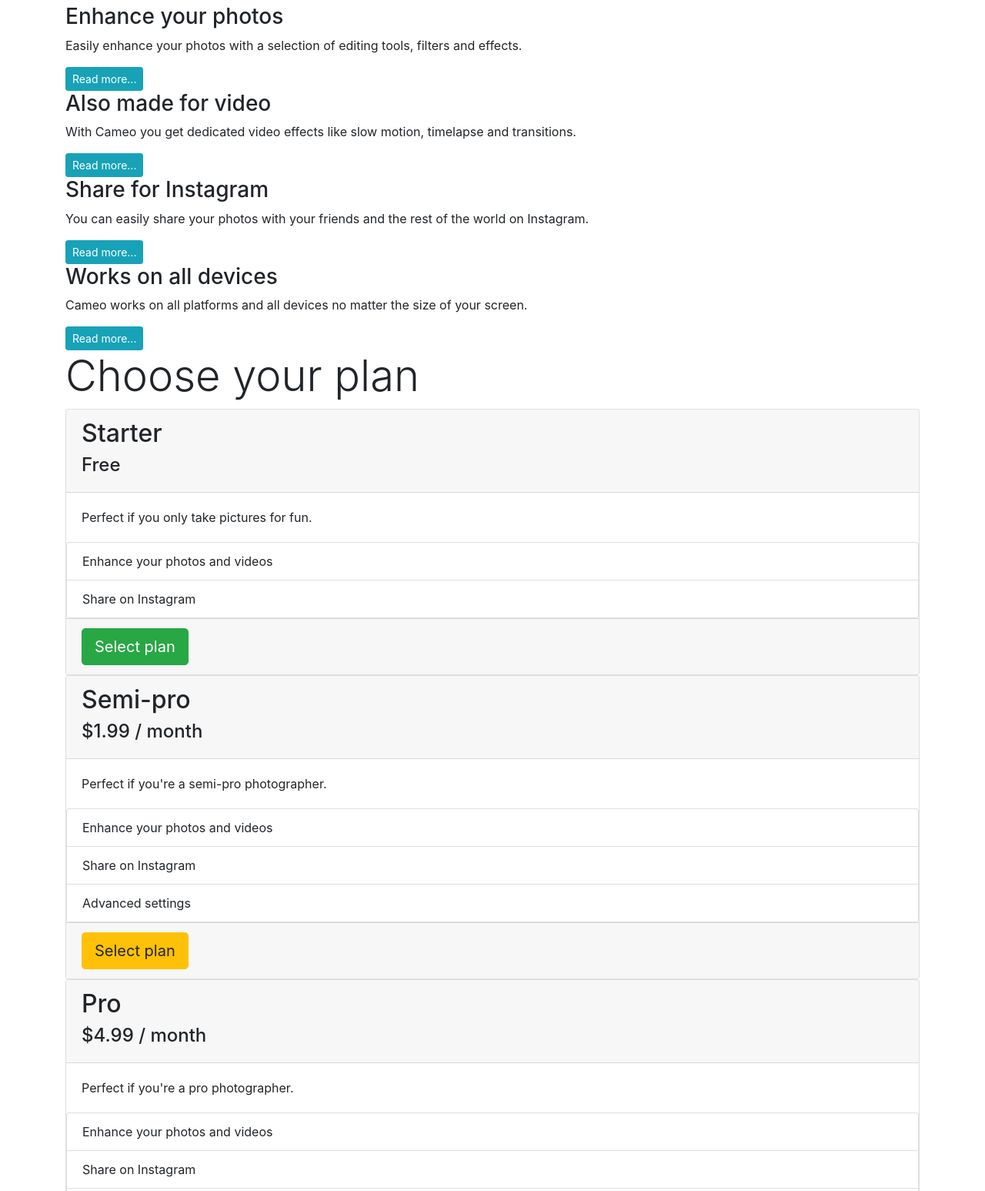
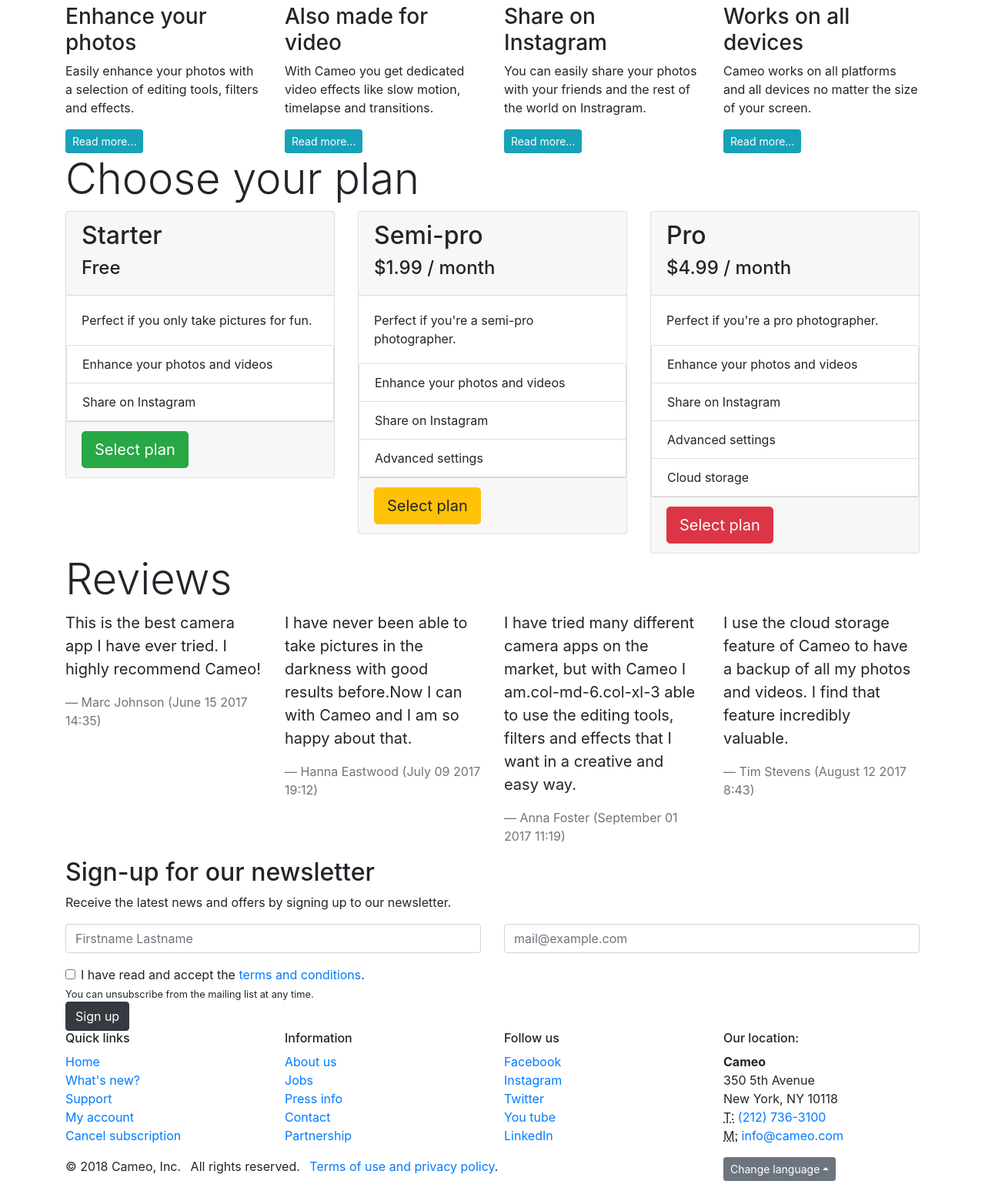
Before and after one commit to milena-mica/Cameo, a plain HTML site: page index.html in a window 1280 px wide. Shown: the part 2531-4078 px from the top of the page at 77% size. Drawn offline with nearby package versions, Linux system fonts and the light colour scheme.

Commit message:
Responsive Adjustments

```diff
--- a/index.html
+++ b/index.html
@@ -116,6 +116,7 @@
         <a href="#carousel" class="carousel-control-prev" role="button" data-slide="prev">
           <span class="carousel-control-prev-icon" aria-hidden="true"></span>
           <span class="sr-only">Previous</span>
+        </a>
         <a href="#carousel" class="carousel-control-next" role="button" data-slide="next">
           <span class="carousel-control-next-icon" aria-hidden="true"></span>
           <span class="sr-only">Next</span>
@@ -124,21 +125,33 @@
   </section>
   <section id="features">
       <h2 class="display-4">Features</h2>
+      <div class="row">
+        <div class="col-12 col-sm-6 col-lg-3">
           <h3>Enhance your photos</h3>
           <p>Easily enhance your photos with a selection of editing tools, filters and effects.</p>
           <a href="#" class="btn btn-sm btn-info">Read more...</a>
+        </div>
+        <div class="col-12 col-sm-6 col-lg-3">
           <h3>Also made for video</h3>
           <p>With Cameo you get dedicated video effects like slow motion, timelapse and transitions.</p>
           <a href="#" class="btn btn-sm btn-info">Read more...</a>
-    <h3>Share for Instagram</h3>
-    <p>You can easily share your photos with your friends and the rest of the world on Instagram.</p>
+        </div>
+        <div class="col-12 col-sm-6 col-lg-3">
+          <h3>Share on Instagram</h3>
+          <p>You can easily share your photos with your friends and the rest of the world on Instragram.</p>
           <a href="#" class="btn btn-sm btn-info">Read more...</a>
+        </div>
+        <div class="col-12 col-sm-6 col-lg-3">
           <h3>Works on all devices</h3>
           <p>Cameo works on all platforms and all devices no matter the size of your screen.</p>
           <a href="#" class="btn btn-sm btn-info">Read more...</a>
+        </div>
+      </div>
     </section>
    <section id="pricing">
     <h2 class="display-4">Choose your plan</h2>
+     <div class="row">
+       <div class="col-12 col-md-4">
           <div class="card">
           <div class="card-header">
            <h2>Starter</h2>
@@ -155,6 +168,8 @@
            <a href="#" class="btn btn-success btn-lg">Select plan</a>
          </div>
        </div>
+     </div>
+     <div class="col-12 col-md-4">
        <div class="card">
         <div class="card-header">
           <h2>Semi-pro</h2>
@@ -172,6 +187,8 @@
           <a href="#" class="btn btn-warning btn-lg">Select plan</a>
         </div>
       </div>
+    </div>
+    <div class="col-12 col-md-4">
         <div class="card">
           <div class="card-header">
             <h2>Pro</h2>
@@ -190,32 +207,44 @@
             <a href="#" class="btn btn-danger btn-lg">Select plan</a>
           </div>
         </div>
+       </div>
+     </div>
    </section>
     <section id="reviews">
       <h2 class="display-4">Reviews</h2>
+       <div class="row">
+        <div class="col-12 col-md-6 col-xl-3">
        <blockquote class="blockquote">
          <p>This is the best camera app I have ever tried. I highly recommend Cameo!</p>
          <footer class="blockquote-footer">Marc Johnson <time datetime="2017-06-15T14:35">(June 15 2017 14:35)</time>
         </footer>
        </blockquote>
+      </div>
+      <div class="col-12 col-md-6 col-xl-3">
       <blockquote class="blockquote">
          <p>I have never been able to take pictures in the darkness with good results before.Now I can with Cameo and I
           am so happy about that.</p>
          <footer class="blockquote-footer">Hanna Eastwood <time datetime="2017-07-09T19:12">(July 09 2017 19:12)</time>
         </footer>
       </blockquote>
+      </div>
+      <div class="col-12 col-md-6 col-xl-3">
       <blockquote class="blockquote">
-      <p>I have tried many different camera apps on the market, but with Cameo I am able to use the editing tools, filters
+         <p>I have tried many different camera apps on the market, but with Cameo I am.col-md-6.col-xl-3 able to use the editing tools, filters
          and effects that I want in a creative and easy way.</p>
          <footer class="blockquote-footer">Anna Foster <time datetime="2017-09-01T11:19">(September 01 2017 11:19)</time>
         </footer>
       </blockquote>
+      </div>
+      <div class="col-12 col-md-6 col-xl-3">
        <blockquote class="blockquote">
          <p>I use the cloud storage feature of Cameo to have a backup of all my photos and videos. I find that feature
          incredibly valuable.</p>
           <footer class="blockquote-footer">Tim Stevens <time datetime="2017-08-12T08:43">(August 12 2017 8:43)</time>
          </footer>
         </blockquote>
+       </div>
+      </div>
     </section>
   </div>
   <section>
@@ -223,13 +252,19 @@
       <form>
         <h2>Sign-up for our newsletter</h2>
         <p>Receive the latest news and offers by signing up to our newsletter.</p>
+        <div class="row">
+          <div class="col-12 col-sm-6">
             <div class="form-group">
               <label for="input-name" class="sr-only">Your name:</label>
               <input type="text" class="form-control" placeholder="Firstname Lastname" id="input-name">
             </div>
+           </div>
+           <div class="col-12 col-sm-6">
             <div class="form-group">
               <label for="input-email" class="sr-only">Your email:</label>
               <input type="email" class="form-control" placeholder="mail@example.com" id="input-email">
+            </div>
+          </div>
         </div>
          <div class="form-check">
            <label class="form-check-label">
@@ -280,6 +315,8 @@
   </section>
    <footer>
      <div class="container">
+       <div class="row">
+         <div class="col-12 col-sm-6 col-lg-3">
            <h6>Quick links</h6>
            <ul class="list-unstyled">
              <li><a href="#">Home</a></li>
@@ -288,6 +325,8 @@
              <li><a href="#">My account</a></li>
              <li><a href="#">Cancel subscription</a></li>
            </ul>
+        </div>
+        <div class="col-12 col-sm-6 col-lg-3">
            <h6>Information</h6>
            <ul class="list-unstyled">
              <li><a href="#">About us</a></li>
@@ -296,6 +335,8 @@
              <li><a href="#">Contact</a></li>
              <li><a href="#">Partnership</a></li>
            </ul>
+        </div>
+        <div class="col-12 col-sm-6 col-lg-3">
            <h6>Follow us</h6>
            <ul class="list-unstyled">
              <li><a href="#">Facebook</a></li>
@@ -304,6 +345,8 @@
              <li><a href="#">You tube</a></li>
              <li><a href="#">LinkedIn</a></li>
            </ul>
+        </div>
+        <div class="col-12 col-sm-6 col-lg-3">
            <h6>Our location:</h6>
            <adress>
              <strong>Cameo</strong><br>
@@ -312,11 +355,17 @@
              <abbr title="Telephone">T:</abbr> <a href="tel:+12127363100">(212) 736-3100</a><br>
              <abbr title="Mail">M:</abbr> <a href="mailto:info@cameo.com">info@cameo.com</a>
           </adress>
+         </div>
+       </div>
+       <div class="row">
+         <div class="col-12 sm-6 col-lg-9">
            <ul class="list-inline">
              <li class="list-inline-item">&copy; 2018 Cameo, Inc.</li>
              <li class="list-inline-item">All rights reserved.</li>
              <li class="list-inline-item"><a href="#" data-toggle="modal" data-target="#modal">Terms of use and privacy policy</a>.</li>
            </ul>
+           </div>
+         <div class="col-12 sm-6 col-lg-3">
            <div class="dropdown dropup">
              <button type="button" class="btn btn-secondary btn-sm dropdown-toggle" id="dropdownMenuButton" data-toggle="dropdown"
               aria-haspopup="true" aria-expanded="false">Change language</button>
@@ -325,6 +374,8 @@
                 <a href="#" class="dropdown-item small">Germany</a>
                 <a href="#" class="dropdown-item small">French</a>
                 <a href="#" class="dropdown-item small">Spanish</a>
+              </div>
+            </div>
           </div>
          </div>
        </div>
```
Lines whose indentation alone changed are shown as unchanged.
